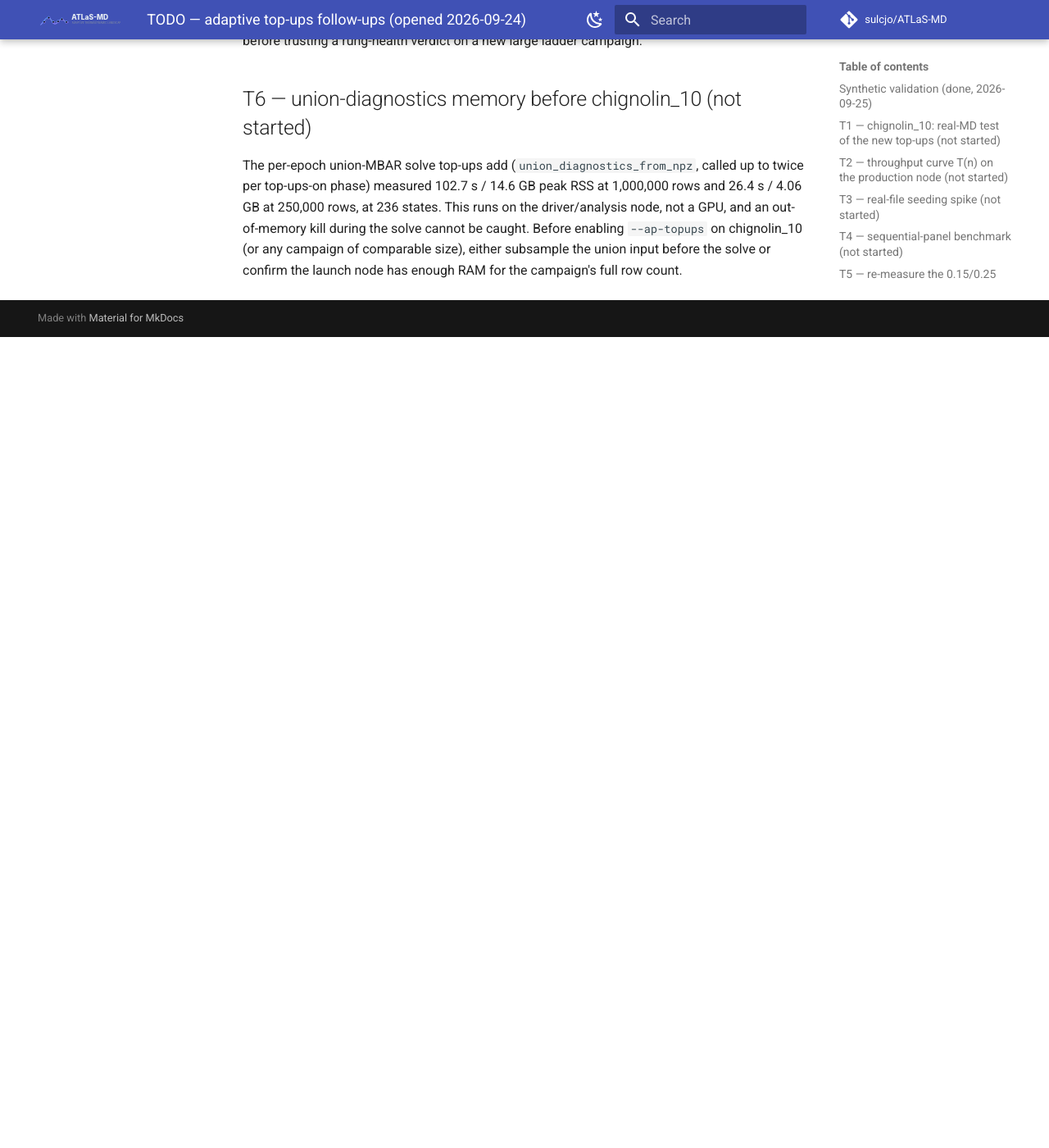
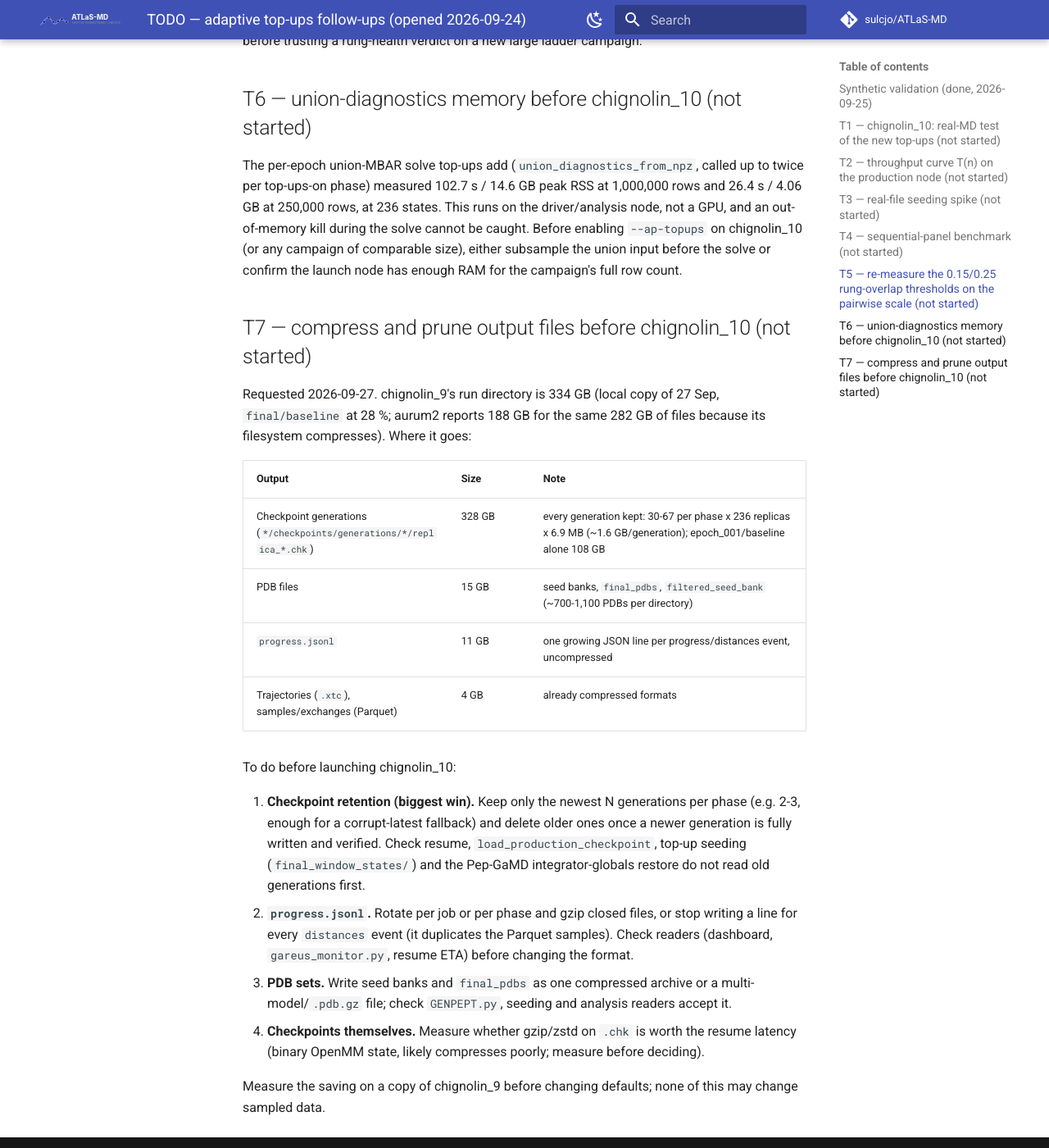
Before and after one commit to sulcjo/ATLaS-MD, an MkDocs documentation site: the page built from docs/atlas-md/developer/topups-todo.md, in a window 1280 px wide and 1400 px high, scrolled down 1958 px. Shown: the whole window at 82% size. Built offline with MkDocs 1.6.1 and Material for MkDocs 9.7.7, drawn with Linux system fonts in a browser that asks for light colours; comment, search, counter and statistics services are not loaded; before the commit the page ends 2369 px from its top, so only the background shows below that.

Commit message:
docs: production phase-timer results; drop P6; output-pruning todo
Integrator docx section 6.5: chignolin_9 job 2680578 loop breakdown
(md 95.2 %, everything else 3.1 s per 2000 steps), NPT volume moves
~41 ms per attempt (~4.8 % of md), the ~25 s in-md gap to the harness,
and the 51 % re-seeding overhead. P6 marked dropped in the spec and the
P5-P7 review (sample + log = 2.3 % of the loop). topups-todo T7: prune
checkpoint generations and compress outputs before chignolin_10.

Co-Authored-By: Claude Opus 5.5 <noreply@anthropic.com>
Claude-Session: https://claude.ai/code/session_01ANPrPDKTQ1LtLiRcp88d6f

```diff
--- a/docs/atlas-md/developer/topups-todo.md
+++ b/docs/atlas-md/developer/topups-todo.md
@@ -66,3 +66,31 @@ at 236 states. This runs on the driver/analysis node, not a GPU, and an out-of-m
 cannot be caught. Before enabling `--ap-topups` on chignolin_10 (or any campaign of comparable size), either
 subsample the union input before the solve or confirm the launch node has enough RAM for the campaign's full
 row count.
+
+## T7 — compress and prune output files before chignolin_10 (not started)
+
+Requested 2026-09-27. chignolin_9's run directory is 334 GB (local copy of 27 Sep, `final/baseline` at 28 %;
+aurum2 reports 188 GB for the same 282 GB of files because its filesystem compresses). Where it goes:
+
+| Output | Size | Note |
+| --- | --- | --- |
+| Checkpoint generations (`*/checkpoints/generations/*/replica_*.chk`) | 328 GB | every generation kept: 30-67 per phase x 236 replicas x 6.9 MB (~1.6 GB/generation); epoch_001/baseline alone 108 GB |
+| PDB files | 15 GB | seed banks, `final_pdbs`, `filtered_seed_bank` (~700-1,100 PDBs per directory) |
+| `progress.jsonl` | 11 GB | one growing JSON line per progress/distances event, uncompressed |
+| Trajectories (`.xtc`), samples/exchanges (Parquet) | 4 GB | already compressed formats |
+
+To do before launching chignolin_10:
+
+1. **Checkpoint retention (biggest win).** Keep only the newest N generations per phase (e.g. 2-3, enough for
+   a corrupt-latest fallback) and delete older ones once a newer generation is fully written and verified.
+   Check resume, `load_production_checkpoint`, top-up seeding (`final_window_states/`) and the Pep-GaMD
+   integrator-globals restore do not read old generations first.
+2. **`progress.jsonl`.** Rotate per job or per phase and gzip closed files, or stop writing a line for every
+   `distances` event (it duplicates the Parquet samples). Check readers (dashboard, `gareus_monitor.py`,
+   resume ETA) before changing the format.
+3. **PDB sets.** Write seed banks and `final_pdbs` as one compressed archive or a multi-model/`.pdb.gz` file;
+   check `GENPEPT.py`, seeding and analysis readers accept it.
+4. **Checkpoints themselves.** Measure whether gzip/zstd on `.chk` is worth the resume latency (binary
+   OpenMM state, likely compresses poorly; measure before deciding).
+
+Measure the saving on a copy of chignolin_9 before changing defaults; none of this may change sampled data.
```
Also changed, not shown: docs/superpowers/specs/performance-upgrades/review-2026-09-27-p5-p7.md (added, +104 -0 lines), docs/superpowers/specs/performance-upgrades/spec.md (+2 -0 lines), 1 other file.
